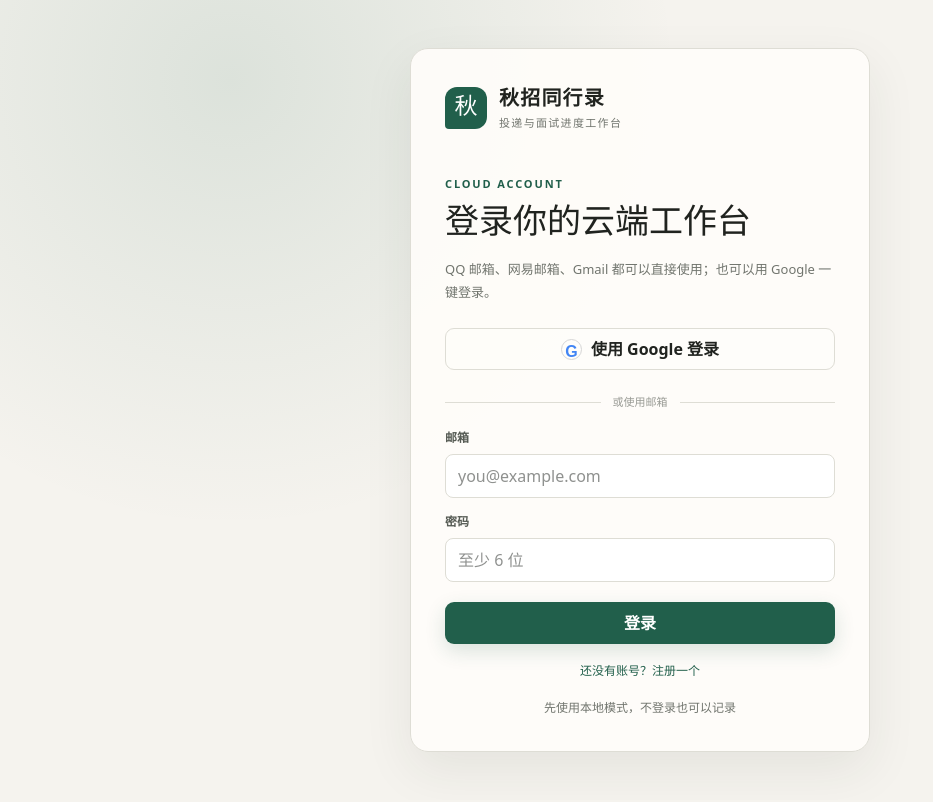
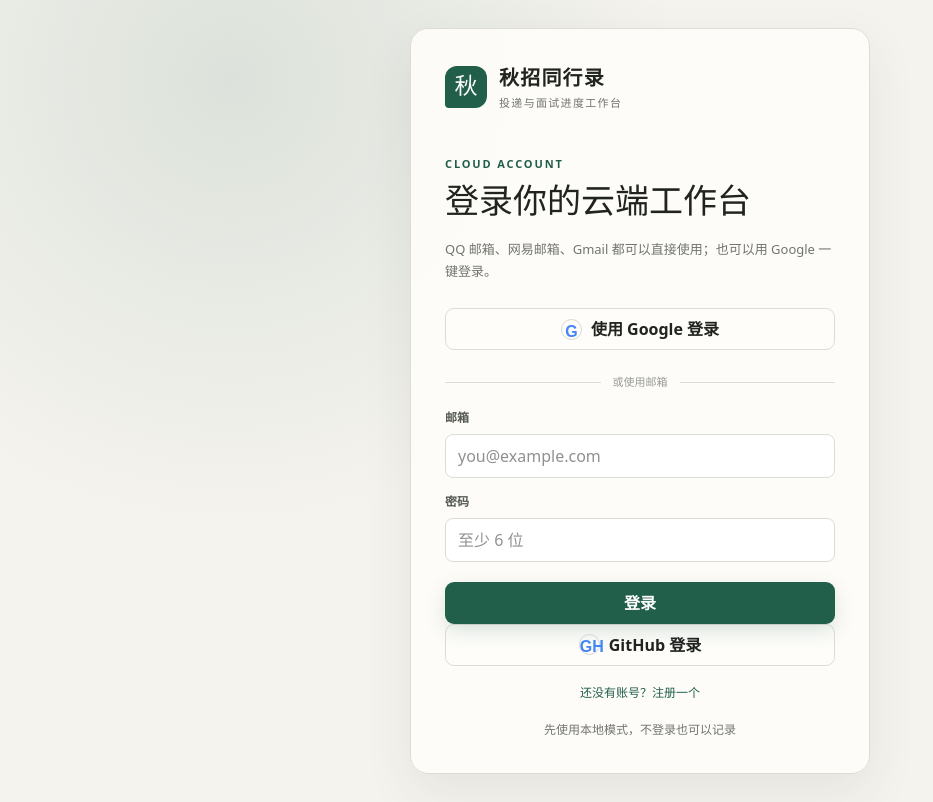
Before and after one commit to indigo-mxx/offer-journey, a Next.js app: page /auth in a window 1280 px wide. Shown: the whole page, without its empty margins (0-933 px from the left). Built offline with nearby package versions, Linux system fonts and the light colour scheme; no server answers.

Commit message:
Add GitHub login and Vercel deployment adapter

```diff
--- a/app/auth/page.tsx
+++ b/app/auth/page.tsx
@@ -45,6 +45,17 @@
     setBusy(false);
   }
 
+  async function githubLogin() {
+    if (!supabase) return;
+    setBusy(true);
+    const { error } = await supabase.auth.signInWithOAuth({
+      provider: "github",
+      options: { redirectTo: `${window.location.origin}/` },
+    });
+    if (error) setMessage(error.message);
+    setBusy(false);
+  }
+
   return (
     <main className="auth-shell">
       <section className="auth-card">
@@ -66,6 +77,9 @@
           <label><span>密码</span><input type="password" minLength={6} required value={password} onChange={(event) => setPassword(event.target.value)} placeholder="至少 6 位" /></label>
           <button className="primary-button" disabled={busy || !supabase}>{busy ? "处理中…" : mode === "signin" ? "登录" : "注册并发送验证邮件"}</button>
         </form>
+        <button className="secondary-button google-button" onClick={() => void githubLogin()} disabled={busy || !supabase}>
+          <span className="google-mark github-mark">GH</span> GitHub 登录
+        </button>
         <button className="auth-switch" onClick={() => { setMode(mode === "signin" ? "signup" : "signin"); setMessage(""); }}>
           {mode === "signin" ? "还没有账号？注册一个" : "已有账号？返回登录"}
         </button>
--- a/app/globals.css
+++ b/app/globals.css
@@ -1,4 +1,4 @@
-@import "tailwindcss";
+@import "tailwindcss/index.css";
 
 :root {
   --paper: #f5f3ee;
--- a/package.json
+++ b/package.json
@@ -30,6 +30,7 @@
     "@vitejs/plugin-rsc": "0.5.26",
     "drizzle-kit": "0.31.10",
     "eslint": "9.39.4",
+    "nitro": "3.0.260610-beta",
     "eslint-config-next": "16.2.6",
     "react-server-dom-webpack": "19.2.6",
     "tailwindcss": "4.2.1",
--- a/vite.config.ts
+++ b/vite.config.ts
@@ -1,5 +1,6 @@
 import vinext from "vinext";
 import { defineConfig } from "vite";
+import { nitro } from "nitro/vite";
 import hostingConfig from "./.openai/hosting.json";
 import { sites } from "./build/sites-vite-plugin";
 
@@ -43,17 +44,25 @@
   // Wrangler snapshots its log path while the Cloudflare plugin is imported.
   const { cloudflare } = await import("@cloudflare/vite-plugin");
 
+  // Vercel needs Nitro's Vercel output adapter because vinext emits a
+  // multi-environment `dist/` build instead of a traditional `.next/` tree.
+  const isVercelBuild = process.env.VERCEL === "1" || process.env.NITRO_PRESET === "vercel";
+
   return {
     server: isCodexSeatbeltSandbox
       ? { watch: { useFsEvents: false, usePolling: true } }
       : undefined,
     plugins: [
       vinext(),
-      sites(),
-      cloudflare({
-        viteEnvironment: { name: "rsc", childEnvironments: ["ssr"] },
-        config: localBindingConfig,
-      }),
+      ...(isVercelBuild
+        ? [nitro()]
+        : [
+            sites(),
+            cloudflare({
+              viteEnvironment: { name: "rsc", childEnvironments: ["ssr"] },
+              config: localBindingConfig,
+            }),
+          ]),
     ],
   };
 });
```
Also changed, not shown: vercel.json (added).
